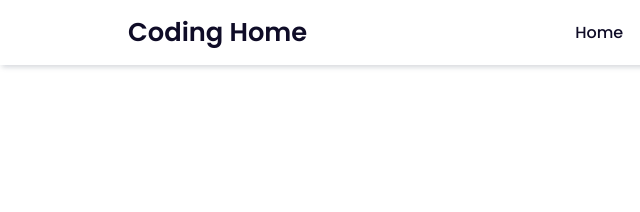
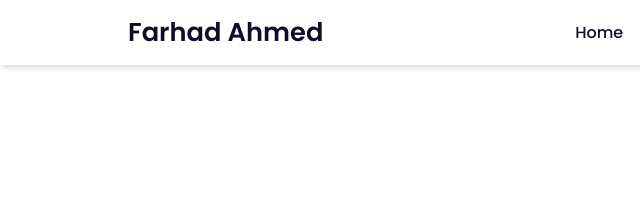
Before and after one commit to Farhad-Ahmed0/Farhad-Ahmed0.github.io, a plain HTML site: page index.html in a window 1280 px wide. Shown: the top 212 px of the page, 0-640 px from the left. Drawn offline with nearby package versions, Linux system fonts and the light colour scheme.

Commit message:
intialcommit

```diff
--- a/index.html
+++ b/index.html
@@ -15,11 +15,12 @@
 <body>
     <!-- Navbar -->
     <header>
-        <a href="#" class="logo">Coding Home</a>
+        <a href="#" class="logo">Farhad Ahmed</a>
 
         <div class="bx bx-menu" id="menu-icon"></div>
 
         <ul class="navbar">
+
             <li><a href="#home">Home</a></li>
             <li><a href="#about">About</a></li>
             <li><a href="#skills">Skills</a></li>
```
